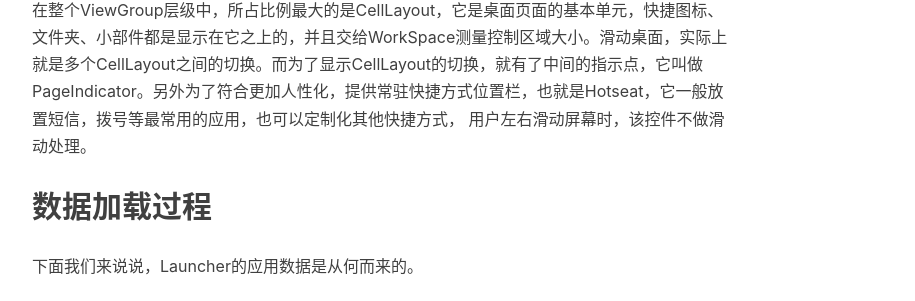
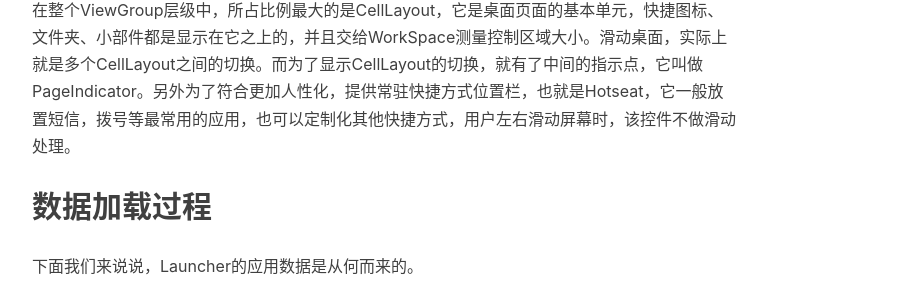
Before and after one commit to toeii/toeii.github.io, a Jekyll site: the page built from _posts/2020-05-06-Android Launcher3定制开发之结构.md, in a window 1280 px wide and 900 px high, scrolled down 1697 px. Shown: the part 260-561 px from the top of the window, without its empty margins (233-1148 px from the left). Built offline with Jekyll 4.4.1, drawn with Linux system fonts in a browser that asks for light colours; nearby versions of some CDN libraries; comment, search, counter and statistics services are not loaded; part of the change alters nothing that is shown; some of the changed text lies outside the part shown.

```diff
--- a/_posts/2020-05-06-Android Launcher3定制开发之结构.md
+++ b/_posts/2020-05-06-Android Launcher3定制开发之结构.md
@@ -35,8 +35,7 @@ Launcher3主要分为拖动层（DragLayer）、工作区（WorkSpace）、搜
 
 如图所示。最外层的是DragLayer层，可以从onTouchEvent中看出，它对AppWidgetResizeFrames做了传递判断，由此可见，它的作用是协调管理整个ViewGroup的拖动。WorkSpace作为DragLayer的子控件，它负责的是控制CellLayout的区域。换种说法就是，每一个CellLayout所包含的快捷图标、文件夹、小部件，都是由WorkSpace来处理和测量的。在它们之上，还有一个SearchDropTargetView的控件，该控件就是在用户长按快捷方式拖拽时所显示的View，当然，可以继承它去改造成符合业务的View来替换显示。
 
-在整个ViewGroup层级中，所占比例最大的是CellLayout，它是桌面页面的基本单元，快捷图标、文件夹、小部件都是显示在它之上的，并且交给WorkSpace测量控制区域大小。滑动桌面，实际上就是多个CellLayout之间的切换。而为了显示CellLayout的切换，就有了中间的指示点，它叫做PageIndicator。另外为了符合更加人性化，提供常驻快捷方式位置栏，也就是Hotseat，它一般放置短信，拨号等最常用的应用，也可以定制化其他快捷方式，
-用户左右滑动屏幕时，该控件不做滑动处理。
+在整个ViewGroup层级中，所占比例最大的是CellLayout，它是桌面页面的基本单元，快捷图标、文件夹、小部件都是显示在它之上的，并且交给WorkSpace测量控制区域大小。滑动桌面，实际上就是多个CellLayout之间的切换。而为了显示CellLayout的切换，就有了中间的指示点，它叫做PageIndicator。另外为了符合更加人性化，提供常驻快捷方式位置栏，也就是Hotseat，它一般放置短信，拨号等最常用的应用，也可以定制化其他快捷方式，用户左右滑动屏幕时，该控件不做滑动处理。
 
 ## 数据加载过程
 
@@ -193,4 +192,4 @@ public List<LauncherActivityInfoCompat> getActivityList(String packageName,
 
 ## 结语
 
-想查看源码的话可以[点击这里](https://github.com/toeii/Launcher3)找到相关代码，希望对大家学习和了解Launcher开发有所帮助。
+本系列文章相关代码，可以通过点击[这里](https://github.com/toeii/Launcher3)找到。希望对大家学习和了解Launcher开发有所帮助。
```
